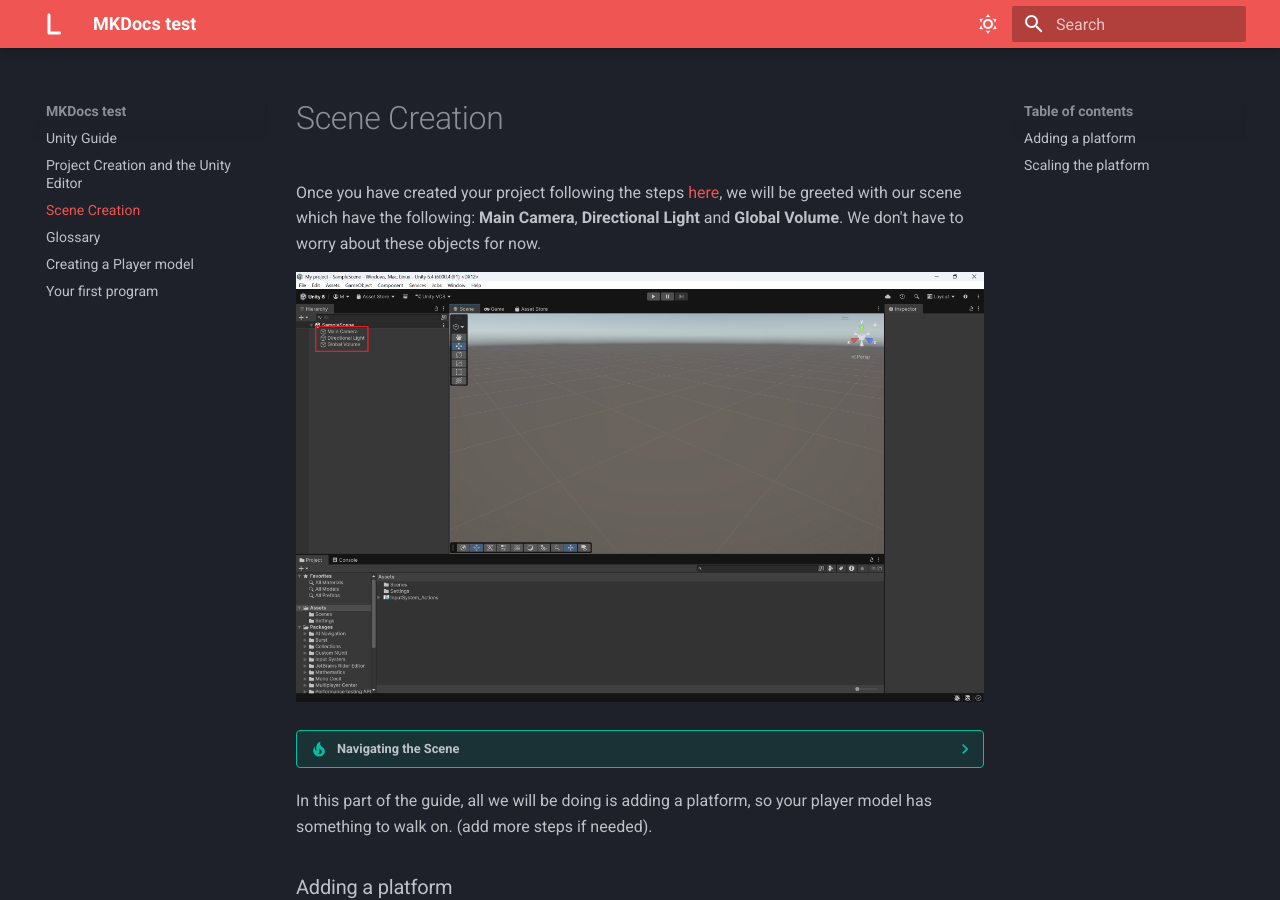
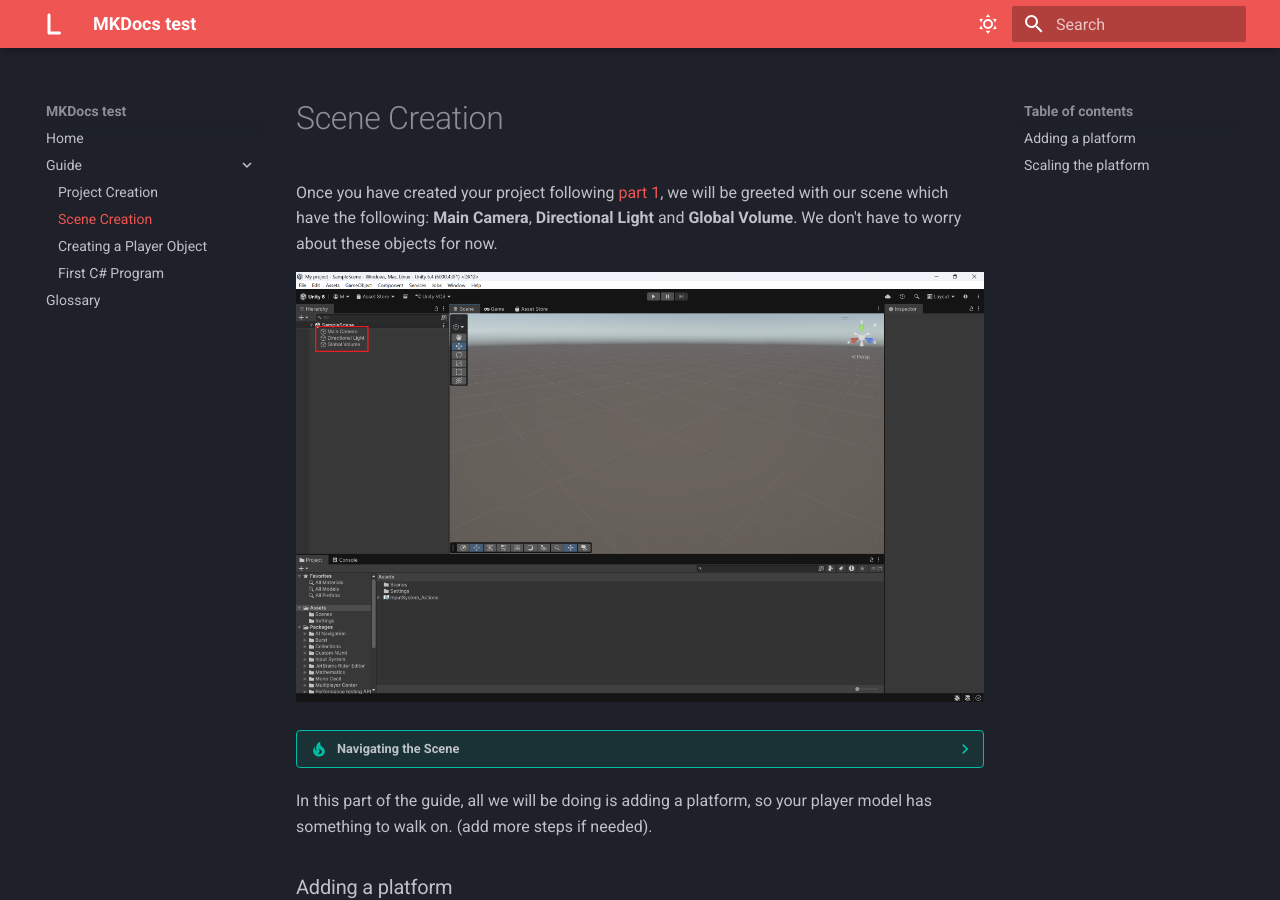
Before and after one commit to Lyra-is-confused/material-for-MKDocs-testing, an MkDocs documentation site: the page built from docs/Scene-creation.md, in a window 1280 px wide and 900 px high. Built offline with MkDocs 1.6.1 and Material for MkDocs 9.7.7, drawn with Linux system fonts in a browser that asks for light colours; part of the change alters nothing that is shown; some of the changed text lies outside the part shown.

Commit message:
organized document arrangement

```diff
--- a/docs/Scene-creation.md
+++ b/docs/Scene-creation.md
@@ -1,12 +1,22 @@
 # Scene Creation
 
-Once you have created your project following the steps [here](Project-creation.md), we will be greeted with our scene which have the following: **Main Camera**, **Directional Light** and **Global Volume**. We don't have to worry about these objects for now.
+Once you have created your project following [part 1](Project-creation.md), we will be greeted with our scene which have the following: **Main Camera**, **Directional Light** and **Global Volume**. We don't have to worry about these objects for now.
 
 ![Empty Scene](assets/empty_scene.png){ width="700" height="700" }
 
 ??? tip "Navigating the Scene"
 
-    Navigating the Scene can be difficult, so here are two quick tips: to move around, hold middle mouse button, and use drag your mouse to navigate. To just look around, hold right mouse button and drag your mouse to look around in your scene.
+    the *scene* window is a key aspect of the Unity Editor, and in our project it's a 3-D space. To look around, hold right mouse button (RMB) and drag your mouse to look around in your scene. While holding RMB, you can fly around the scene with **W**, **A**, **S**, **D**, or the **Arrow keys**.
+
+    Please note that the camera is **NOT CLAMPED**. This means the camera can rotate in any direction you want, including upside down. to escape this, just click on any highlighted cone on this to re-orient the camera quickly:
+
+    ![orientation function](assets/XYZItem.png)
+
+    - **X** sets you to a right-side view
+    - **Y** sets you to a top-down view
+    - **Z** sets you to a front view
+
+    > you can also switch between a perspective and isometric view by clicking on the cube in the center.
 
 In this part of the guide, all we will be doing is adding a platform, so your player model has something to walk on. (add more steps if needed).
 
--- a/mkdocs.yml
+++ b/mkdocs.yml
@@ -5,6 +5,16 @@ extra:
     - icon: simple/youtube
       link: https://www.youtube.com/watch?v=dQw4w9WgXcQ
 copyright: Copyright &copy; NEVER!! this is CREATIVE COMMONS, MOTHERFUCKERS! NO COPYRIGHT HERE!
+
+nav:
+    - Home: index.md
+    - Guide:
+        - Project Creation: Project-creation.md
+        - Scene Creation: Scene-creation.md
+        - Creating a Player Object: player-model.md
+        - First C# Program: your-first-program.md
+    - Glossary: glossary.md
+
 theme:
   name: material
   features:
```
Also changed, not shown: docs/assets/XYZItem.png (added).
